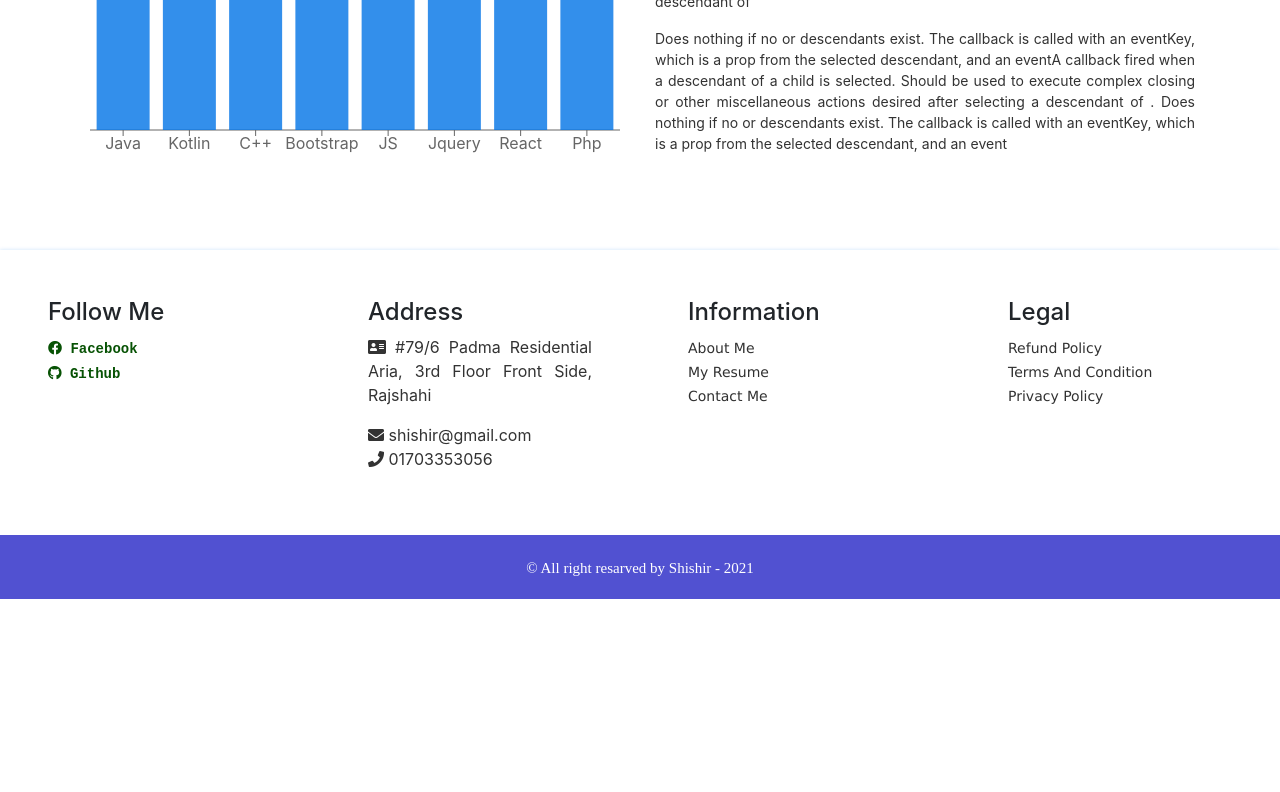
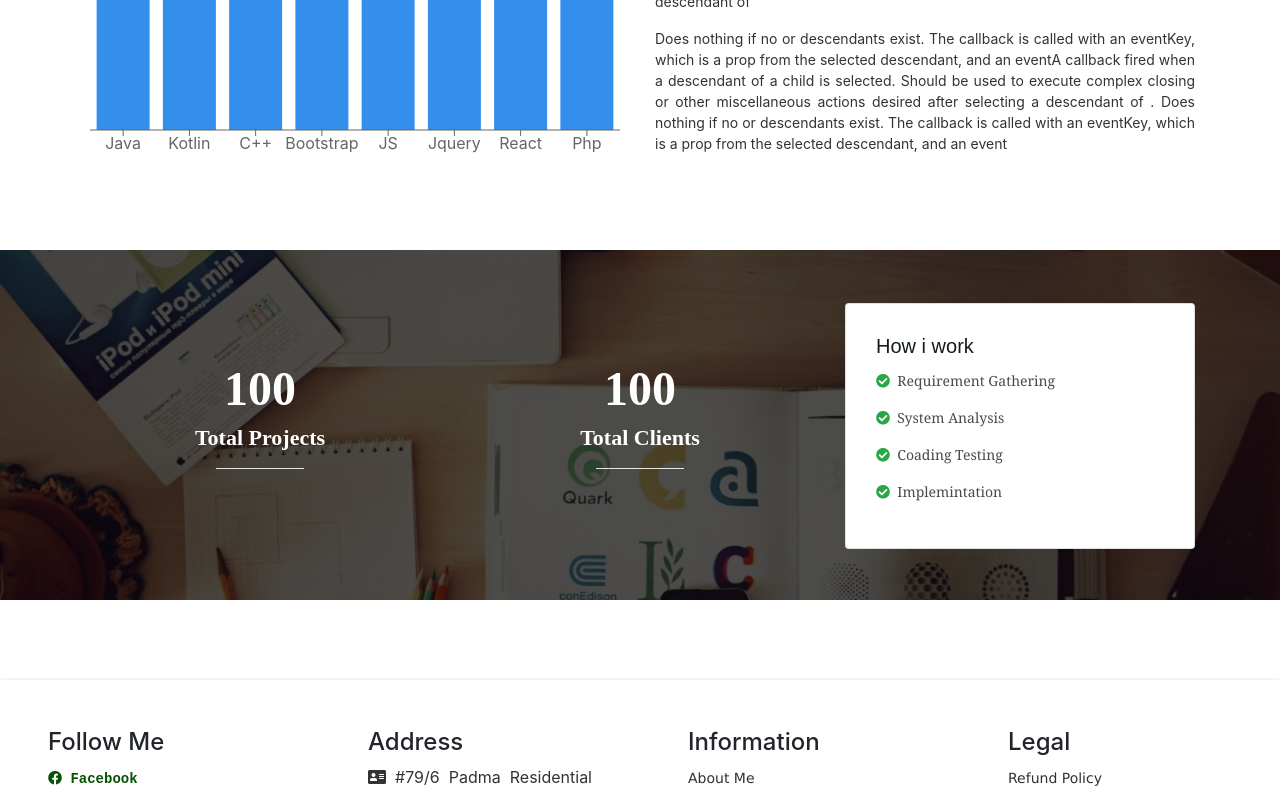
Before and after one commit to Engg-Shishir/react-frontend-01-01-2021-, a React (Create React App) app: page / in a window 1280 px wide. Shown: the part 1420-2212 px from the top of the page. Before the commit the page ends 2019 px from the top, so only its background shows below. Built offline with nearby package versions, Linux system fonts and the light colour scheme.

Commit message:
Summary component

```diff
--- a/src/App.js
+++ b/src/App.js
@@ -10,6 +10,7 @@ import TopNavigation from './components/TopNavigation/TopNavigation';
 import Footer from './components/Footer/Footer';
 import Services from './components/Services/Services';
 import Analysis from './components/Analysis/Analysis';
+import Summary from './components/Summary/Summary';
 
 function App() {
   return (
@@ -18,6 +19,7 @@ function App() {
       <HomeTopBanner />
       <Services/>
       <Analysis/>
+      <Summary/>
       <Footer/>
     </Router>
   );
--- a/src/asset/css/custom.css
+++ b/src/asset/css/custom.css
@@ -175,3 +175,63 @@
   font-weight: 400;
   font-size: 14px;
 }
+
+
+
+
+
+
+/* ================== Summary section ===================== */
+.summary{
+  background-image: url("../images/summary/banner.jpg");
+  min-height: 350px;
+  background-attachment: fixed;
+  background-position: center center;
+  background-repeat: no-repeat;
+  background-size: cover;
+}
+.summarySection{
+  margin-top: 5rem !important;
+}
+.summaryBannnerOverlay{
+  position: absolute;
+  min-height: 350px;
+  width: 100%;
+  background: rgba(0,0,0,0.7);
+}
+
+.countNumber{
+  color: #ffffff;
+  font-family: serif;
+  font-size: 48px;
+  font-weight: 600;
+}
+
+.countTitle{
+  color: #ffffff;
+  font-family: serif;
+  font-size: 22px;
+  font-weight: 600;
+}
+
+.countSecion{
+  margin-top: 15%;
+
+}
+.summaryCard{
+  margin-top: 15%;
+  padding: 10px;
+  border-radius: 2px;
+}
+.summaryCardTitle{
+  font-size: 23px;
+  font-weight: 600;
+  color: rgb(21, 28, 29);
+  font-family:fantasy;
+}
+.summaryCardSubTitle{
+  font-size: 14px;
+  font-weight: 400;
+  color: rgb(75, 73, 73);
+  font-family:Georgia, 'Times New Roman', Times, serif;
+}
--- /dev/null
+++ b/src/components/Summary/Summary.js
@@ -0,0 +1,65 @@
+
+import React, { Component, Fragment } from 'react'
+import { Col, Container, Row, Card } from 'react-bootstrap'
+import CountUp from 'react-countup';
+import VisibilitySensor from "react-visibility-sensor";
+export default class Summary extends Component {
+  render() {
+    return (
+      <Fragment>
+        <Container fluid={true} className="summary summarySection p-0">
+          <div className="summaryBannnerOverlay">
+            <Container className="text-center">
+              <Row>
+                <Col lg={8} md={6} sm={12}>
+                  <Row className="countSecion">
+                    <Col className="text-center">
+                      <h1 className="countNumber">
+                        <CountUp start={0} end={100}>
+                            {({ countUpRef, start }) => (
+                                <VisibilitySensor onChange={start} delayedCall>
+                                    <span ref={countUpRef} />
+                                </VisibilitySensor>
+                            )}
+                        </CountUp>
+                      </h1>
+                      <h4 className="countTitle">Total Projects</h4>
+                      <hr className="bg-white w-25"/>
+                    </Col>
+                    <Col>
+                      <h1 className="countNumber">
+                        <CountUp start={0} end={100}>
+                            {({ countUpRef, start }) => (
+                                <VisibilitySensor onChange={start} delayedCall>
+                                    <span ref={countUpRef} />
+                                </VisibilitySensor>
+                            )}
+                        </CountUp>
+                      </h1>
+                      <h4 className="countTitle">Total Clients</h4>
+                      <hr className="bg-white w-25"/>
+                    </Col>
+                  </Row>
+                </Col>
+                <Col lg={4} md={6} sm={12}>
+                  <Card className="summaryCard">
+                    <Card.Body>
+                      <Card.Title className="summaryCardTitle text-justify">How i work</Card.Title>
+                      <Card.Text>
+                        <p className="summaryCardSubTitle text-left"><i className="fas fa-check-circle text-success"></i>&nbsp;&nbsp;Requirement Gathering</p>
+                        <p className="summaryCardSubTitle text-left"><i className="fas fa-check-circle text-success"></i>&nbsp;&nbsp;System Analysis</p>
+                        <p className="summaryCardSubTitle text-left"><i className="fas fa-check-circle text-success"></i>&nbsp;&nbsp;Coading Testing</p>
+                        <p className="summaryCardSubTitle text-left"><i className="fas fa-check-circle text-success"></i>&nbsp;&nbsp;Implemintation</p>
+
+                      </Card.Text>
+                    </Card.Body>
+                  </Card>
+                </Col>
+              </Row>
+            </Container>
+          </div>
+        </Container>
+      </Fragment>
+    )
+  }
+}
```
